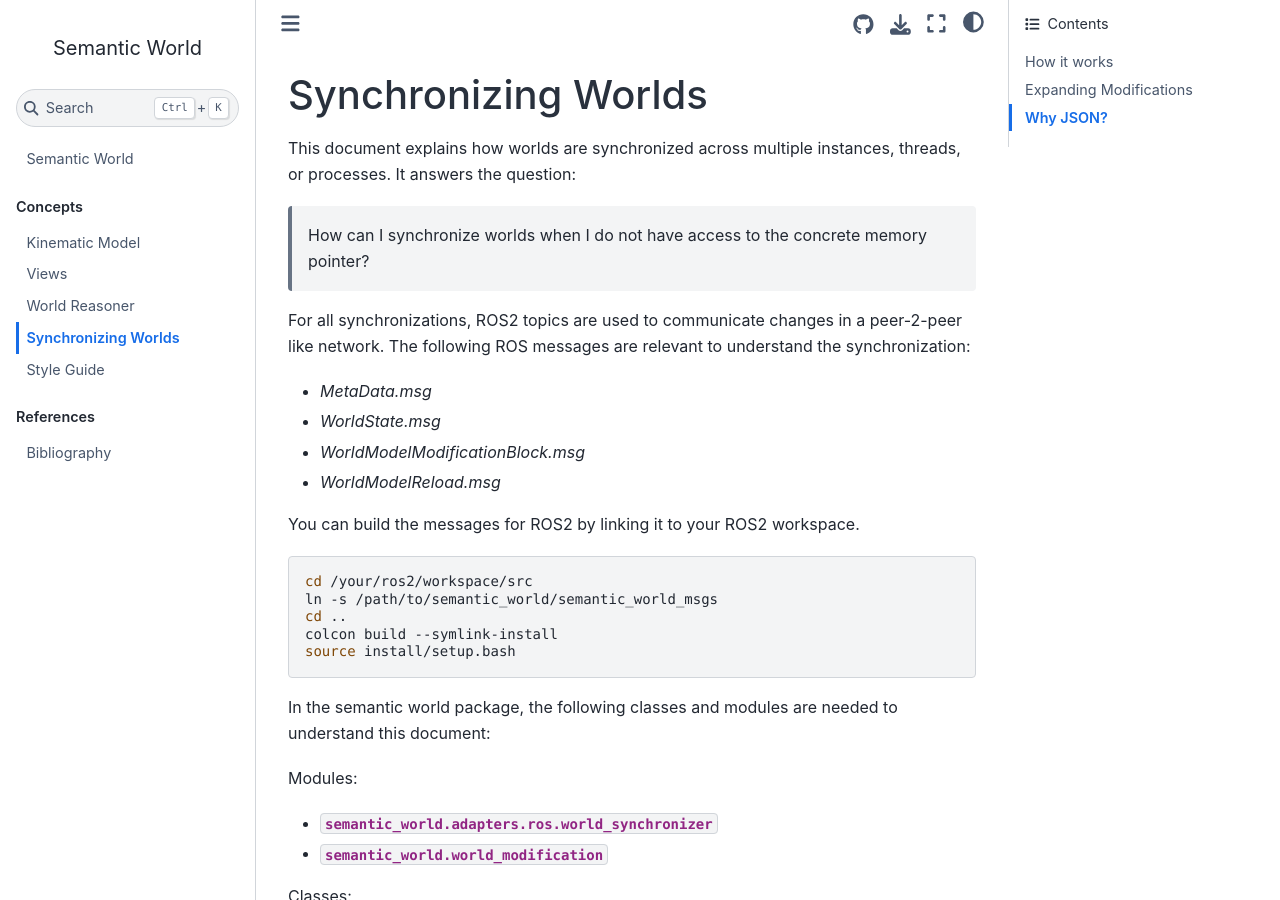
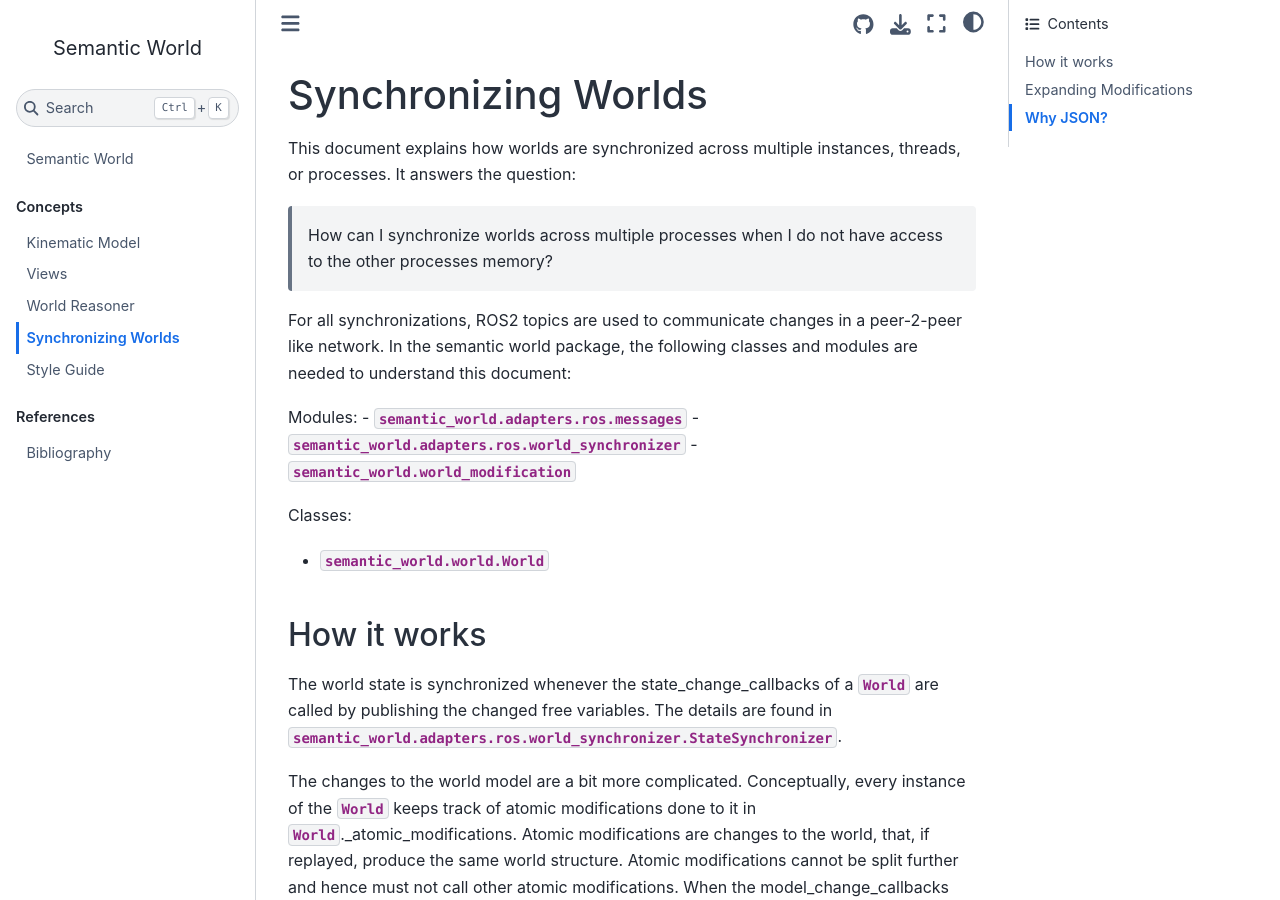
Before and after one commit to sorinar329/semantic_world, a Jupyter Book: the page built from doc/world_synchronization.rst, in a window 1280 px wide and 900 px high. Built offline with Jupyter Book 1.0.4 settings and Sphinx 7.4.7 and the Sphinx Book theme 1.1.4, drawn with Linux system fonts in a browser that asks for light colours; pages that are not in the unit, such as notebooks, are missing from menus; some of the changed text lies outside the part shown.

Commit message:
Doc update

```diff
--- a/doc/world_synchronization.rst
+++ b/doc/world_synchronization.rst
@@ -3,30 +3,14 @@ Synchronizing Worlds
 
 This document explains how worlds are synchronized across multiple instances, threads, or processes.
 It answers the question:
-    How can I synchronize worlds when I do not have access to the concrete memory pointer?
+
+    How can I synchronize worlds across multiple processes when I do not have access to the other processes memory?
 
 For all synchronizations, ROS2 topics are used to communicate changes in a peer-2-peer like network.
-The following ROS messages are relevant to understand the synchronization:
-
-- `MetaData.msg`
-- `WorldState.msg`
-- `WorldModelModificationBlock.msg`
-- `WorldModelReload.msg`
-
-You can build the messages for ROS2 by linking it to your ROS2 workspace.
-
-.. code-block:: bash
-
-    cd /your/ros2/workspace/src
-    ln -s /path/to/semantic_world/semantic_world_msgs
-    cd ..
-    colcon build --symlink-install
-    source install/setup.bash
-
 In the semantic world package, the following classes and modules are needed to understand this document:
 
 Modules:
-
+- :mod:`semantic_world.adapters.ros.messages`
 - :mod:`semantic_world.adapters.ros.world_synchronizer`
 - :mod:`semantic_world.world_modification`
 
```
Also changed, not shown: other parts of doc/world_synchronization.rst (+3 -0 lines).
